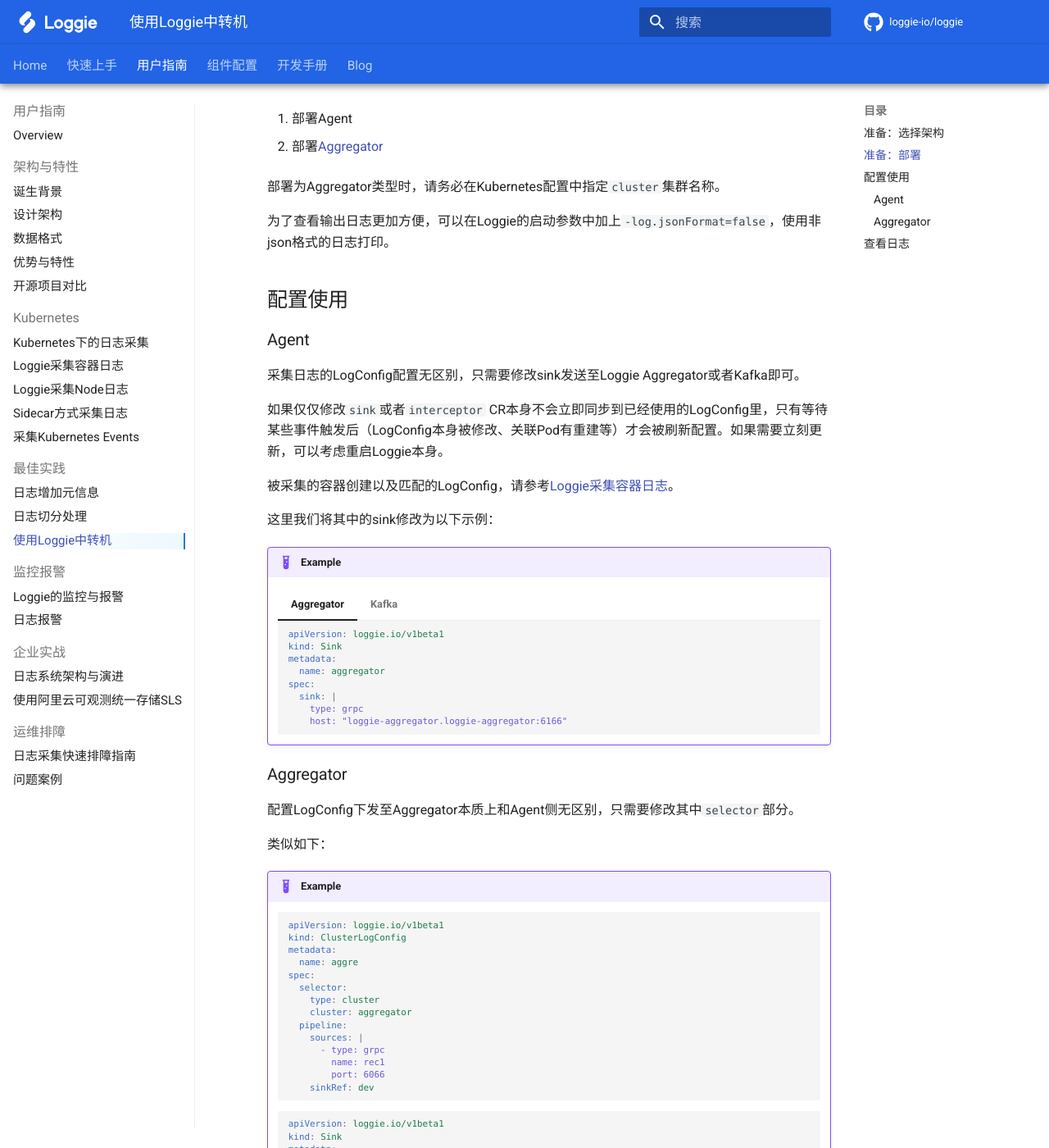
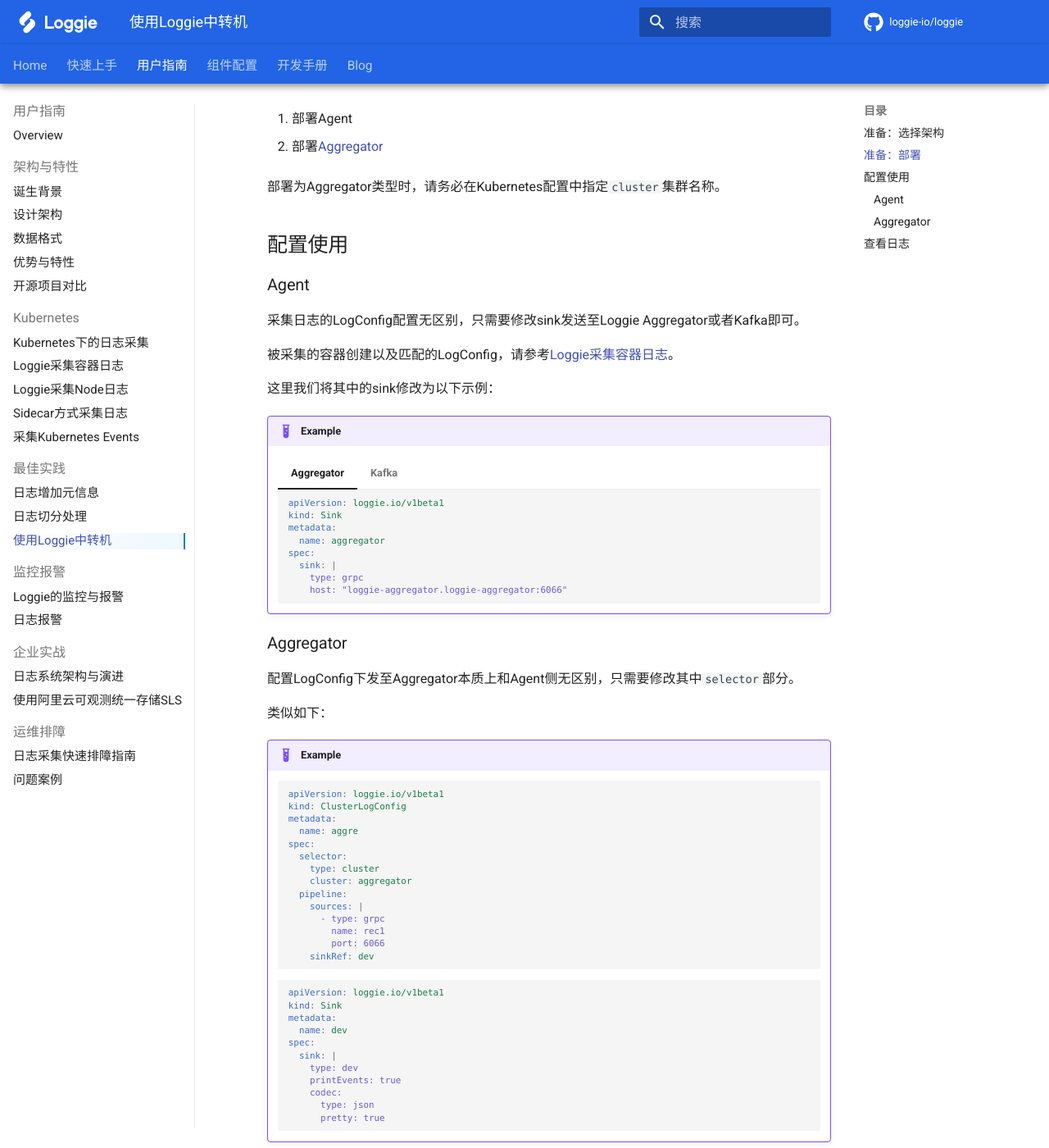
Before and after one commit to loggie-io/docs, an MkDocs documentation site: the page built from docs/user-guide/best-practice/aggregator.md, in a window 1280 px wide and 1400 px high, scrolled down 485 px. Shown: the whole window at 82% size. Built offline with MkDocs 1.6.1 and Material for MkDocs 9.7.7, drawn with Linux system fonts in a browser that asks for light colours; some web fonts are replaced; comment, search, counter and statistics services are not loaded.

Commit message:
Update aggregator.md (#83)

````diff
--- a/docs/user-guide/best-practice/aggregator.md
+++ b/docs/user-guide/best-practice/aggregator.md
@@ -18,15 +18,11 @@ Loggie可以部署为Agent，同时支持独立部署，进行聚合、转发和
 
 部署为Aggregator类型时，请务必在Kubernetes配置中指定`cluster`集群名称。
 
-为了查看输出日志更加方便，可以在Loggie的启动参数中加上`-log.jsonFormat=false`，使用非json格式的日志打印。
-
 ## 配置使用
 
 ### Agent
 
 采集日志的LogConfig配置无区别，只需要修改sink发送至Loggie Aggregator或者Kafka即可。
-
-如果仅仅修改`sink`或者`interceptor` CR本身不会立即同步到已经使用的LogConfig里，只有等待某些事件触发后（LogConfig本身被修改、关联Pod有重建等）才会被刷新配置。如果需要立刻更新，可以考虑重启Loggie本身。
 
 被采集的容器创建以及匹配的LogConfig，请参考[Loggie采集容器日志](../use-in-kubernetes/collect-container-logs.md)。
 
@@ -43,7 +39,7 @@ Loggie可以部署为Agent，同时支持独立部署，进行聚合、转发和
         spec:
           sink: |
             type: grpc
-            host: "loggie-aggregator.loggie-aggregator:6166"
+            host: "loggie-aggregator.loggie-aggregator:6066"
         ```
 
     === "Kafka"
````
